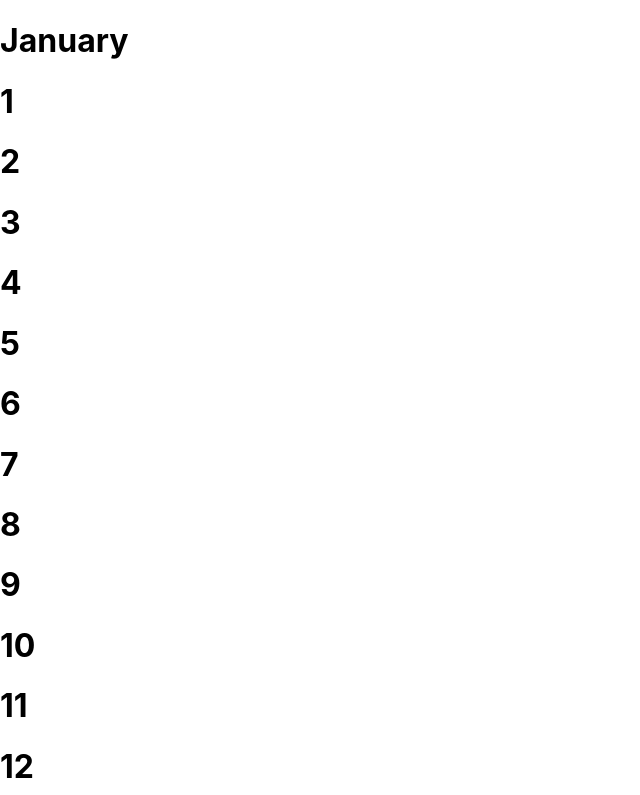
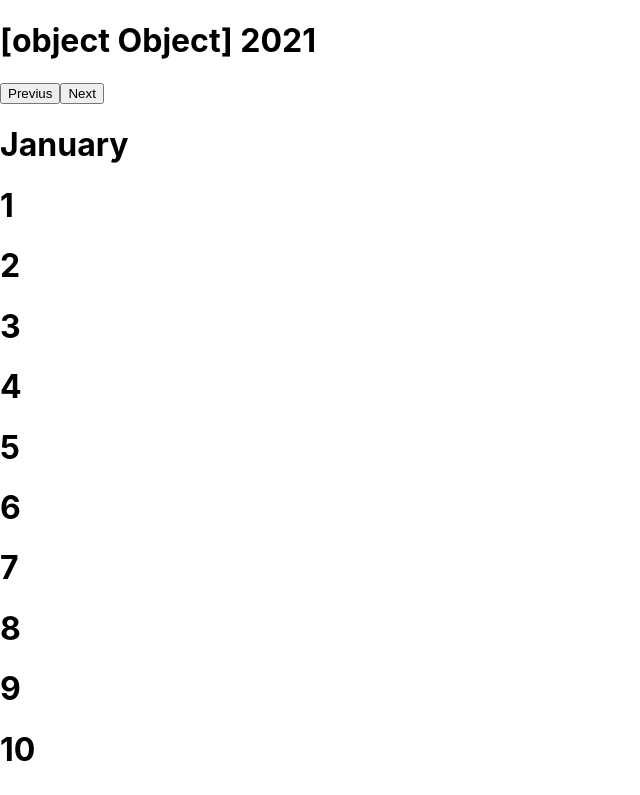
Before and after one commit to vivianachoque/calendar, a React (Create React App) app: page / in a window 1280 px wide. Shown: the top 795 px of the page, without its empty margins (0-640 px from the left). Built offline with nearby package versions, Linux system fonts and the light colour scheme.

Commit message:
hago states para meses y años

```diff
--- a/src/App.js
+++ b/src/App.js
@@ -58,7 +58,12 @@ export const App = () => {
     console.log(year);
 
     return (
-        <div style={{ width: '700px', height: '400px' }}>
+        <div>
+          <div>
+            <h1>{ `${months[month]} ${year}` }</h1>
+            <button>Previus</button>
+            <button>Next</button>
+          </div>
           <Month
             name={months[month].name}
             days={months[month].days}
```
Also changed, not shown: 1 other file (tests, documents, lock files or other folders).
